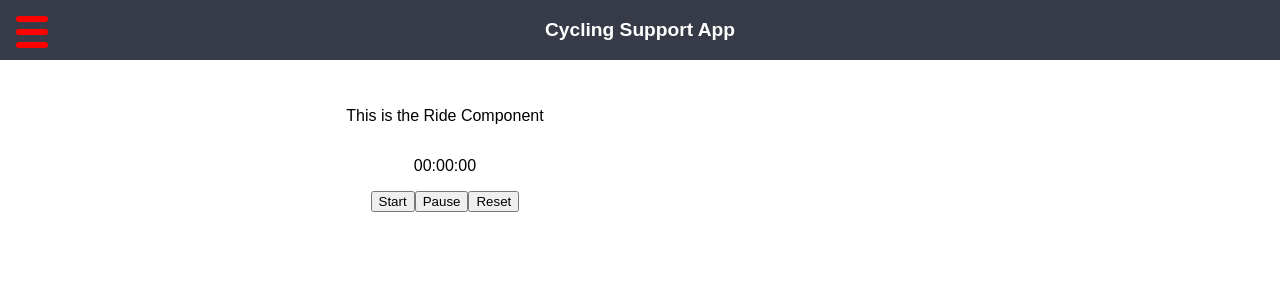
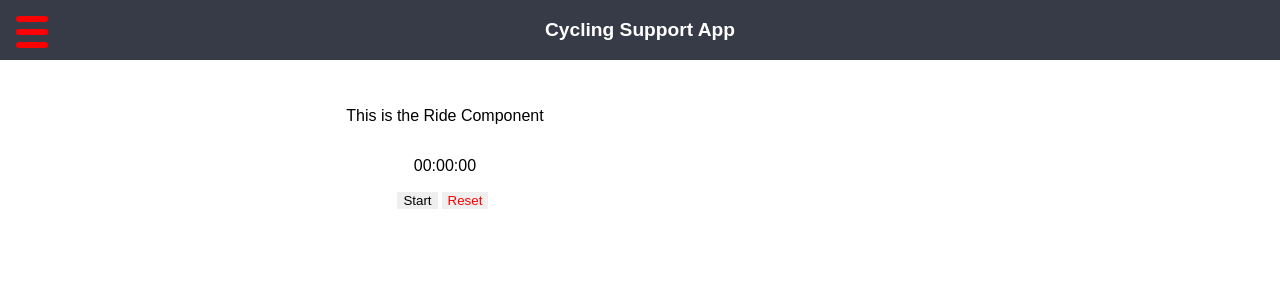
Before and after one commit to jamesodonnell134/React-Cycle-Support-App-Group-Q, a React (Create React App) app: page /ride in a window 1280 px wide. Shown: the top 300 px of the page. Built offline with nearby package versions, Linux system fonts and the light colour scheme; no server answers; sample sign-in values are in the browser's storage.

Commit message:
classes btn, red,hidden added for the stopwatch in ride.js

```diff
--- a/src/styles.css
+++ b/src/styles.css
@@ -146,3 +146,22 @@ h2{
 .bm-overlay {
   background: rgba(0, 0, 0, 0.5);
 }
+
+
+.btn {
+  border: none;
+  border-radius: 0;
+  margin-right: 4px;
+}
+
+.display{
+  text-align: center;
+}
+
+.red{
+  color: red;
+}
+
+.hidden {
+  display: none;
+}
```
